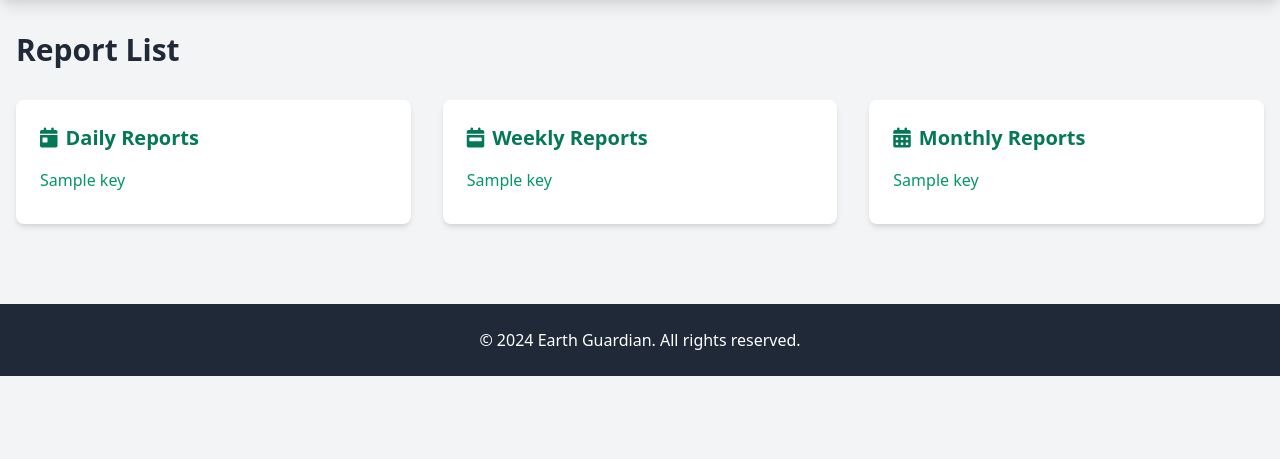
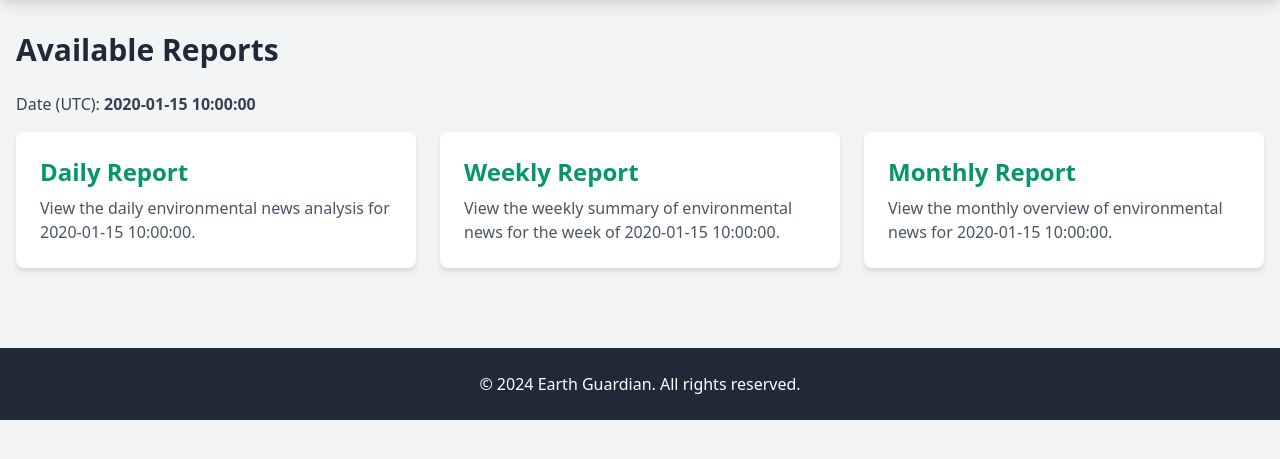
Before and after one commit to hulsfarmer/earthGuardian, a Flask app: template templates/reports.html in a window 1280 px wide. Shown: the part 104-563 px from the top of the page. Run offline with Flask 2, Linux system fonts and the light colour scheme; the template is opened without the code that fills it: most values are stand-ins (such as "Sample title", 1, 10 or a date in 2020).

Commit message:
Update reports.html

```diff
--- a/templates/reports.html
+++ b/templates/reports.html
@@ -1,26 +1,22 @@
 <!DOCTYPE html>
 <html lang="en">
 <head>
-    <meta charset="UTF-8">
-    <meta name="viewport" content="width=device-width, initial-scale=1.0">
-    <title>Earth Guardian - Reports</title>
-    <link href="https://cdn.jsdelivr.net/npm/tailwindcss@2.2.19/dist/tailwind.min.css" rel="stylesheet">
-    <link href="https://cdnjs.cloudflare.com/ajax/libs/font-awesome/6.0.0/css/all.min.css" rel="stylesheet">
+  <meta charset="UTF-8" />
+  <meta name="viewport" content="width=device-width, initial-scale=1.0" />
+  <title>Earth Guardian – Reports</title>
+  <link href="https://cdn.jsdelivr.net/npm/tailwindcss@2.2.19/dist/tailwind.min.css" rel="stylesheet" />
+  <link href="https://cdnjs.cloudflare.com/ajax/libs/font-awesome/6.0.0/css/all.min.css" rel="stylesheet" />
   <style>
     @media (max-width: 640px) {
-        h1.text-4xl { font-size: 1.5rem; }
       .container { padding-left: 0.5rem; padding-right: 0.5rem; }
-        .py-8 { padding-top: 1.5rem; padding-bottom: 1.5rem; }
-        .p-6 { padding: 1rem; }
       .text-3xl { font-size: 1.25rem; }
       .text-xl { font-size: 1rem; }
-        .gap-8 { gap: 1rem; }
     }
   </style>
 </head>
 <body class="bg-gray-100">
   <header class="bg-green-600 text-white shadow-lg sticky top-0 z-50">
-        <div class="container mx-auto px-4 py-4 flex flex-wrap justify-between items-center">
+    <div class="container mx-auto px-4 py-4 flex justify-between items-center">
       <a href="/" class="block">
         <h1 class="text-4xl font-bold hover:text-green-200 transition-colors">Earth Guardian</h1>
         <p class="mt-2 text-sm sm:text-base">Environmental News</p>
@@ -30,67 +26,51 @@
       </button>
       <nav id="main-nav" class="flex space-x-6 sm:flex hidden w-full sm:w-auto mt-4 sm:mt-0">
         <a href="/" class="px-4 py-2 rounded-md hover:bg-green-700 transition-colors duration-200 flex items-center">
-                    <i class="fas fa-newspaper mr-2"></i>
-                    News
+          <i class="fas fa-newspaper mr-2"></i>News
         </a>
         <a href="/trends" class="px-4 py-2 rounded-md hover:bg-green-700 transition-colors duration-200 flex items-center">
-                    <i class="fas fa-chart-line mr-2"></i>
-                    Trends
+          <i class="fas fa-chart-line mr-2"></i>Trends
         </a>
         <a href="/reports" class="px-4 py-2 rounded-md bg-green-800 font-bold flex items-center">
-                    <i class="fas fa-file-alt mr-2"></i>
-                    Reports
+          <i class="fas fa-file-alt mr-2"></i>Reports
         </a>
       </nav>
-        </div>
       <script>
         const menuBtn = document.getElementById('mobile-menu-toggle');
         const nav = document.getElementById('main-nav');
-          if(menuBtn) {
+        if (menuBtn) {
           menuBtn.addEventListener('click', () => {
             nav.classList.toggle('hidden');
           });
         }
       </script>
+    </div>
   </header>
+
   <main class="container mx-auto px-4 py-8">
-        <h1 class="text-3xl font-bold text-gray-800 mb-8">Report List</h1>
-        <div class="grid grid-cols-1 sm:grid-cols-2 lg:grid-cols-3 gap-8">
-            <!-- 일일 리포트 -->
-            <div class="bg-white rounded-lg shadow-md p-6">
-                <h2 class="text-xl font-semibold text-green-700 mb-4 flex items-center"><i class="fas fa-calendar-day mr-2"></i> Daily Reports</h2>
-                <ul>
-                    {% for key in daily_keys %}
-                    <li class="mb-2"><a href="/reports/daily?date={{ '-'.join(key.split('-')[1:]) }}" class="text-green-600 hover:underline">{{ key }}</a></li>
-                    {% else %}
-                    <li class="text-gray-400">No reports available.</li>
-                    {% endfor %}
-                </ul>
-            </div>
-            <!-- 주간 리포트 -->
-            <div class="bg-white rounded-lg shadow-md p-6">
-                <h2 class="text-xl font-semibold text-green-700 mb-4 flex items-center"><i class="fas fa-calendar-week mr-2"></i>Weekly Reports</h2>
-                <ul>
-                    {% for key in weekly_keys %}
-                    <li class="mb-2"><a href="/reports/weekly?date={{ '-'.join(key.split('-')[1:]) }}" class="text-green-600 hover:underline">{{ key }}</a></li>
-                    {% else %}
-                    <li class="text-gray-400">No reports available.</li>
-                    {% endfor %}
-                </ul>
-            </div>
-            <!-- 월간 리포트 -->
-            <div class="bg-white rounded-lg shadow-md p-6">
-                <h2 class="text-xl font-semibold text-green-700 mb-4 flex items-center"><i class="fas fa-calendar-alt mr-2"></i>Monthly Reports</h2>
-                <ul>
-                    {% for key in monthly_keys %}
-                    <li class="mb-2"><a href="/reports/monthly?date={{ '-'.join(key.split('-')[1:]) }}" class="text-green-600 hover:underline">{{ key }}</a></li>
-                    {% else %}
-                    <li class="text-gray-400">No reports available.</li>
-                    {% endfor %}
-                </ul>
-            </div>
+    <h1 class="text-3xl font-bold text-gray-800 mb-6">Available Reports</h1>
+    <p class="mb-4 text-gray-700">
+      Date (UTC): <span class="font-semibold">{{ date_str }}</span>
+    </p>
+    <div class="grid grid-cols-1 sm:grid-cols-3 gap-6">
+      <!-- Daily Report -->
+      <a href="{{ daily_url }}" class="block bg-white rounded-lg shadow-md p-6 hover:shadow-lg transition-shadow">
+        <h2 class="text-2xl font-semibold text-green-600 mb-2">Daily Report</h2>
+        <p class="text-gray-600">View the daily environmental news analysis for {{ date_str }}.</p>
+      </a>
+      <!-- Weekly Report -->
+      <a href="{{ weekly_url }}" class="block bg-white rounded-lg shadow-md p-6 hover:shadow-lg transition-shadow">
+        <h2 class="text-2xl font-semibold text-green-600 mb-2">Weekly Report</h2>
+        <p class="text-gray-600">View the weekly summary of environmental news for the week of {{ date_str }}.</p>
+      </a>
+      <!-- Monthly Report -->
+      <a href="{{ monthly_url }}" class="block bg-white rounded-lg shadow-md p-6 hover:shadow-lg transition-shadow">
+        <h2 class="text-2xl font-semibold text-green-600 mb-2">Monthly Report</h2>
+        <p class="text-gray-600">View the monthly overview of environmental news for {{ date_str }}.</p>
+      </a>
     </div>
   </main>
+
   <footer class="bg-gray-800 text-white py-6 mt-12 text-sm sm:text-base">
     <div class="container mx-auto px-4 text-center">
       <p>© 2024 Earth Guardian. All rights reserved.</p>
```
Lines whose indentation alone changed are shown as unchanged.
